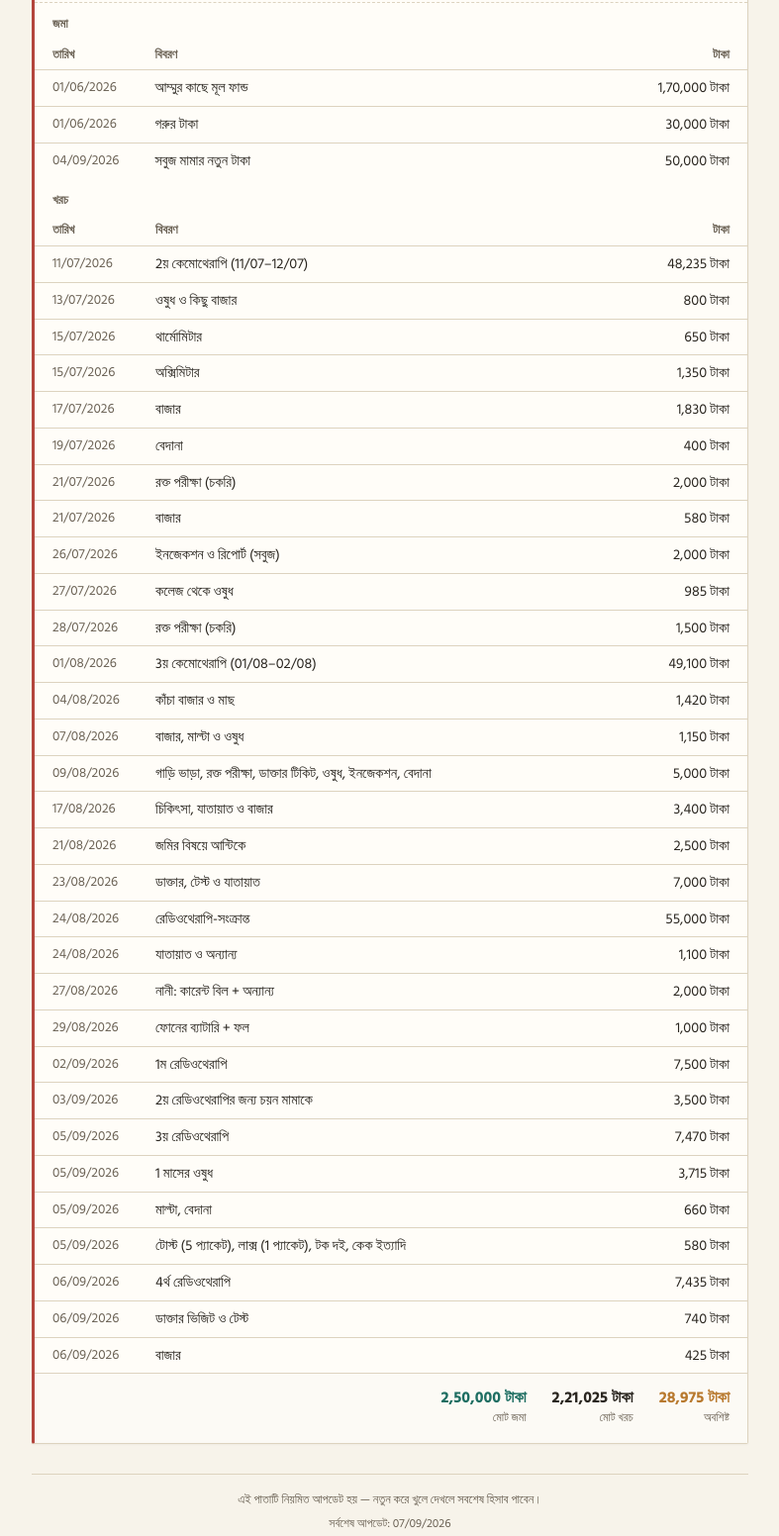
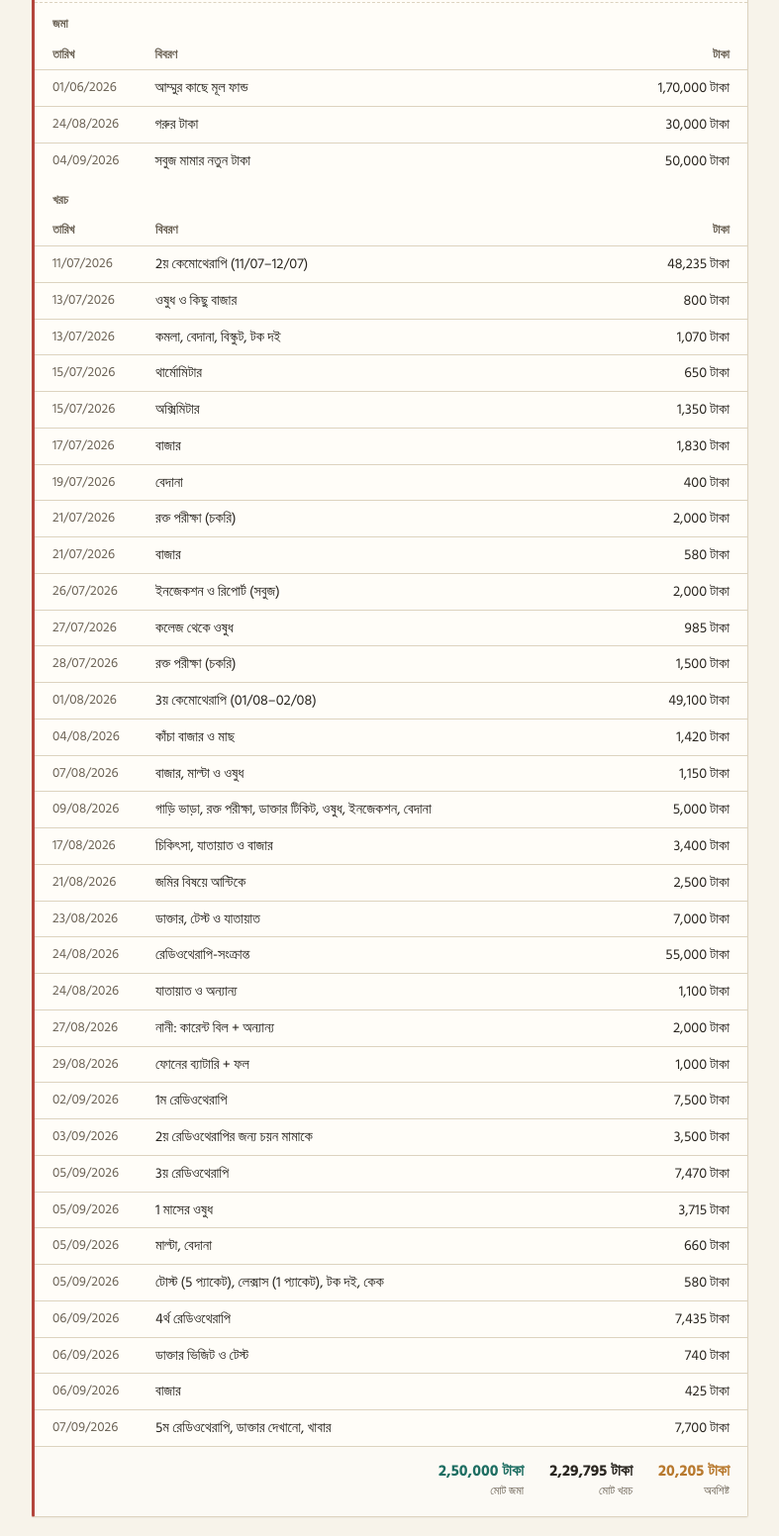
Before and after one commit to arifhosensys-pixel/nanir-hisab, a plain HTML site: page index.html in a window 1280 px wide. Shown: the part 804-2356 px from the top of the page at 99% size, without its empty margins (246-1033 px from the left). Drawn offline with Linux system fonts and the light colour scheme; a web font is replaced by a local one.

Commit message:
Add files via upload

```diff
--- a/data.json
+++ b/data.json
@@ -61,7 +61,7 @@
           "id": "evmf2uq0"
         },
         {
-          "date": "2026-06-01",
+          "date": "2026-08-24",
           "desc": "গরুর টাকা",
           "amount": 30000,
           "id": "e5tso9sn"
@@ -91,6 +91,12 @@
           "desc": "ওষুধ ও কিছু বাজার",
           "amount": 800,
           "id": "e04c3uzq"
+        },
+        {
+          "id": "e03s1h6f",
+          "date": "2026-07-13",
+          "desc": "কমলা, বেদানা, বিস্কুট, টক দই",
+          "amount": 1070
         },
         {
           "date": "2026-07-15",
@@ -238,7 +244,7 @@
         },
         {
           "date": "2026-09-05",
-          "desc": "টোস্ট (5 প্যাকেট), লাক্স (1 প্যাকেট), টক দই, কেক ইত্যাদি",
+          "desc": "টোস্ট (5 প্যাকেট), লেক্সাস (1 প্যাকেট), টক দই, কেক",
           "amount": 580,
           "id": "eew53pat"
         },
@@ -259,6 +265,12 @@
           "desc": "বাজার",
           "amount": 425,
           "id": "ezysplds"
+        },
+        {
+          "id": "eu0kp5h2",
+          "date": "2026-09-07",
+          "desc": "5ম রেডিওথেরাপি, ডাক্তার দেখানো, খাবার",
+          "amount": 7700
         }
       ]
     }
--- a/index.html
+++ b/index.html
@@ -237,7 +237,7 @@ async function init(){
       </div>
       <div>${khatas.map(renderKhata).join('')}</div>
       <footer class="note">
-        এই পাতাটি নিয়মিত আপডেট হয় — নতুন করে খুলে দেখলে সবশেষ হিসাব পাবেন।
+        এই পাতাটি নিয়মিত আপডেট হয় — নতুন করে খুলে দেখলে সর্বশেষ হিসাব পাবেন।
         ${data.lastUpdated ? `<div class="last-updated">সর্বশেষ আপডেট: ${formatDate(data.lastUpdated)}</div>` : ''}
       </footer>
     `;
```
